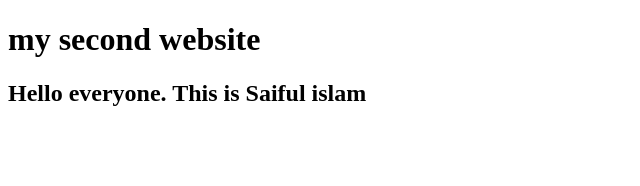
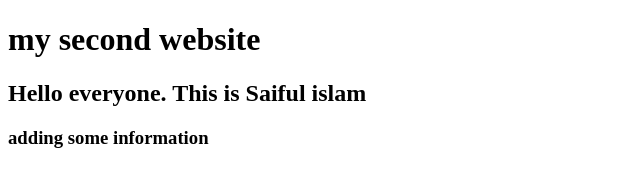
Before and after one commit to saifulislam975317/my-second-website, a plain HTML site: page index.html in a window 1280 px wide. Shown: the whole page, without its empty margins (0-640 px from the left). Drawn offline with Linux system fonts and the light colour scheme.

Commit message:
adding information

```diff
--- a/index.html
+++ b/index.html
@@ -8,5 +8,6 @@
 <body>
     <h1>my second website</h1>
     <h2>Hello everyone. This is Saiful islam</h2>
+    <h3>adding some information</h3>
 </body>
 </html>
```
